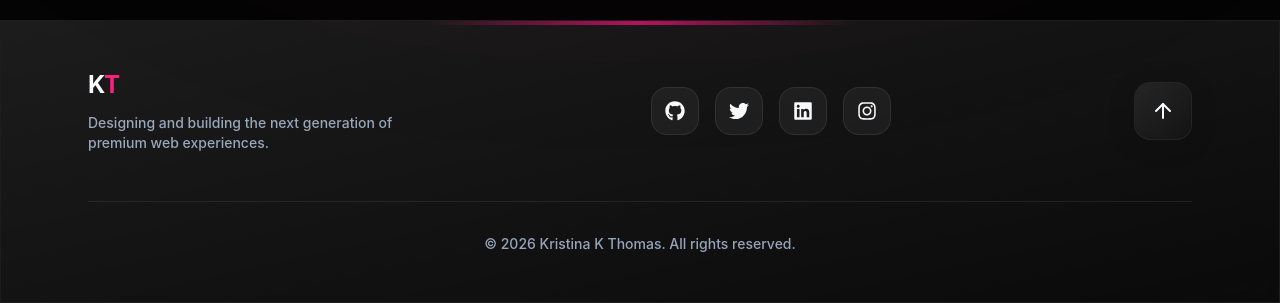
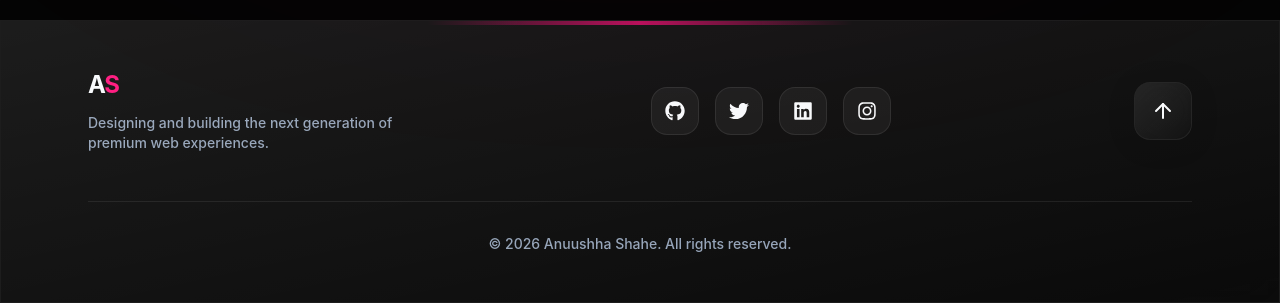
Before and after one commit to AnushhaShahe/10568portfolio, a React (Vite) app: page / in a window 1280 px wide. Shown: the part 5410-5713 px from the top of the page. Built offline with nearby package versions, Linux system fonts and the light colour scheme.

Commit message:
Update Footer.jsx

```diff
--- a/src/components/Footer.jsx
+++ b/src/components/Footer.jsx
@@ -15,7 +15,7 @@ const Footer = () => {
         <div className="flex flex-col md:flex-row justify-between items-center gap-8">
           <div className="text-center md:text-left">
             <a href="#home" className="text-2xl font-bold tracking-tighter inline-block mb-3">
-              K<span className="text-primary">T</span>
+              A<span className="text-primary">S</span>
             </a>
             <p className="text-text-muted font-medium text-sm max-w-xs">
               Designing and building the next generation of premium web experiences.
@@ -51,7 +51,7 @@ const Footer = () => {
         </div>
 
         <div className="mt-12 pt-8 border-t border-glass-border text-center text-sm text-text-muted font-medium">
-          <p>&copy; {new Date().getFullYear()} Kristina K Thomas. All rights reserved.</p>
+          <p>&copy; {new Date().getFullYear()} Anuushha Shahe. All rights reserved.</p>
         </div>
       </div>
     </footer>
```
